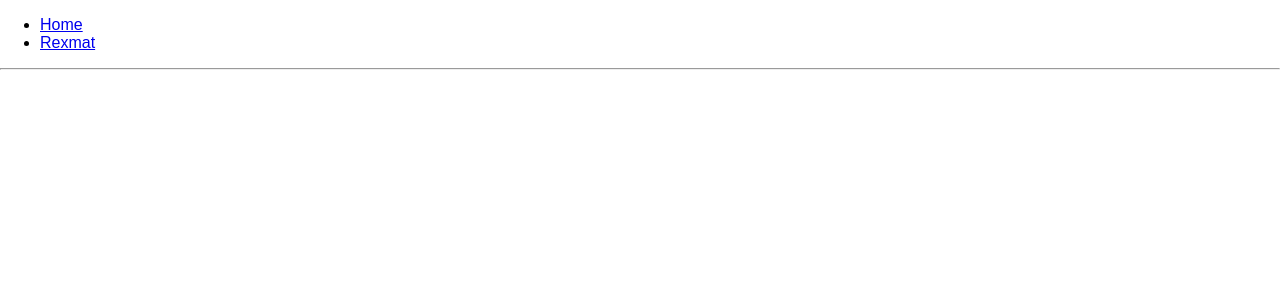
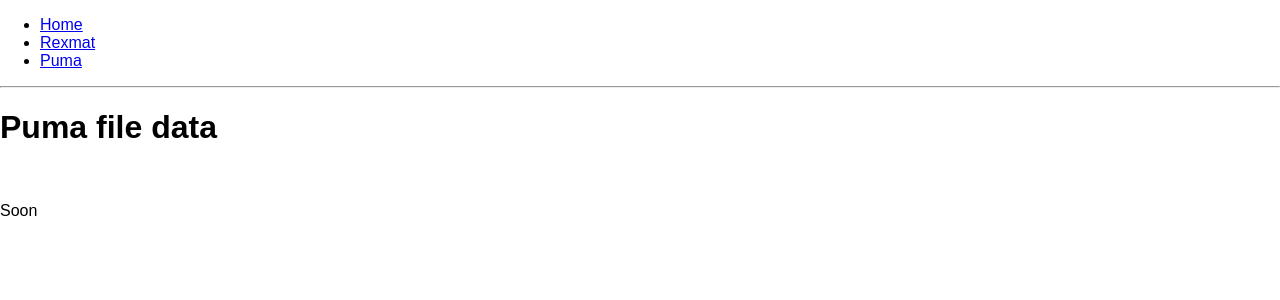
Before and after one commit to RafiDev/Sncf_Intership_Client, a React (Create React App) app: page /puma in a window 1280 px wide. Shown: the top 300 px of the page. Built offline with nearby package versions, Linux system fonts and the light colour scheme.

Commit message:
[ADD] -> new puma page and connection between client and server is functional for rexmat page

```diff
--- a/src/App.js
+++ b/src/App.js
@@ -2,6 +2,7 @@ import React, { Component } from 'react';
 import { BrowserRouter as Router, Switch, Route, Link } from 'react-router-dom';
 import './App.css'
 import Rexmat from './Pages/Rexmat';
+import Puma from './Pages/Puma';
 
 class App extends Component {
   render() {
@@ -15,6 +16,9 @@ class App extends Component {
             <li>
               <Link to="/rexmat">Rexmat</Link>
             </li>
+            <li>
+              <Link to="/puma">Puma</Link>
+            </li>
           </ul>
 
           <hr />
@@ -25,6 +29,9 @@ class App extends Component {
             </Route>
             <Route path="/rexmat">
               <Rexmat />
+            </Route>
+            <Route path="/puma">
+              <Puma />
             </Route>
           </Switch>
         </div>
@@ -37,6 +44,8 @@ function Home() {
   return (
     <div>
       <h2>Home</h2>
+      <br/>
+      <p>Soon</p>
     </div>
   );
 }
--- /dev/null
+++ b/src/Pages/Puma.js
@@ -0,0 +1,15 @@
+import React, { Component } from 'react'
+
+class Puma extends Component {
+    render() {
+        return (
+            <div>
+                <h1>Puma file data</h1>
+                <br/>
+                <p>Soon</p>
+            </div>
+        )
+    }
+}
+
+export default Puma
--- a/src/Pages/Rexmat.js
+++ b/src/Pages/Rexmat.js
@@ -53,8 +53,16 @@ class Rexmat extends Component {
         'Access-Control-Allow-Origin': 'https://sncf-intership-server.herokuapp.com',
       }
     }
+
+    var date = {
+      starDate: this.state.startDate,
+      endDate: this.state.endDate
+    }
+
     const data = new FormData()
     data.append('file', this.state.selectedFile, this.state.selectedFile.name)
+    data.append('dateStart', this.state.startDate)
+    data.append('dateEnd', this.state.endDate)
 
     await axios
       .post('http://localhost:8000/rexmat', data, {
@@ -66,7 +74,7 @@ class Rexmat extends Component {
       })
       .then(res => {
         console.log(res.data);
-        /*this.setState({
+        this.setState({
           Hierarchie_de_la_flotte: res.data.data["Hiérarchie de la flotte"],
           Nombre_de_signalement_par_hierarchie: res.data.data["Nombre de signalement par hiérarchie"],
           Nombre_de_système_total: res.data.data["Nombre de système total"],
@@ -77,7 +85,7 @@ class Rexmat extends Component {
           Signalement_H3: res.data.data["Nombre de signalement par hiérarchie"]["systeme en H3"],
           Signalement_H4: res.data.data["Nombre de signalement par hiérarchie"]["systeme en H4"],
           liste_signalement_rexmat: res.data.data["liste signalement rexmat"]
-        })*/
+        })
       })
   }
 
@@ -145,12 +153,23 @@ class Rexmat extends Component {
             <thead>
               <tr>
               <th>Nombre total de SET</th>
+              </tr>
+            </thead>
+            <tbody>
+              <tr>
+                <td>{this.state.Type_de_signalement["Nombre total de SET"]}</td>
+              </tr>
+            </tbody>
+          </table>
+          <br/>
+          <table>
+            <thead>
+              <tr>
               <th>Nombre total de CBM</th>
               </tr>
             </thead>
             <tbody>
               <tr>
-                <td>{this.state.Type_de_signalement["Nombre total de SET"]}</td>
                 <td>{this.state.Type_de_signalement["Nombre total de CBM"]}</td>
               </tr>
             </tbody>
```
